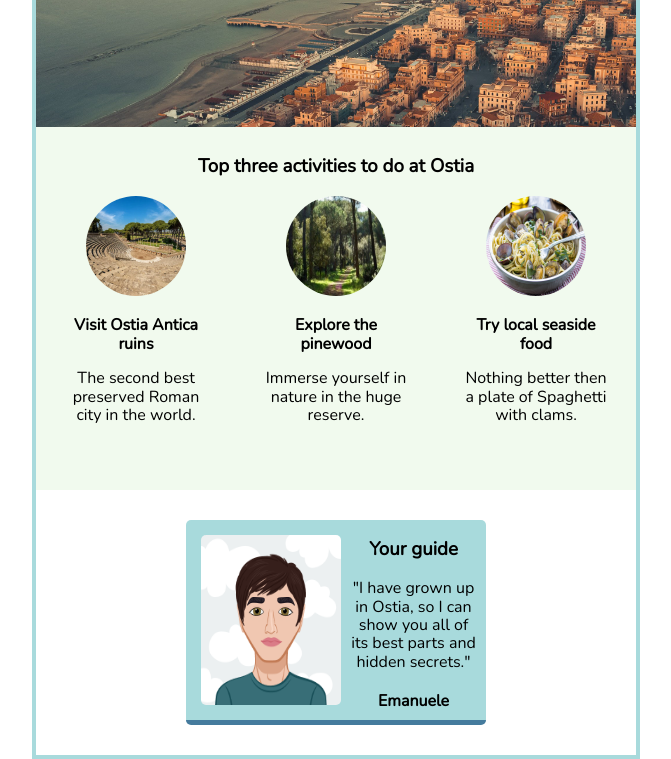
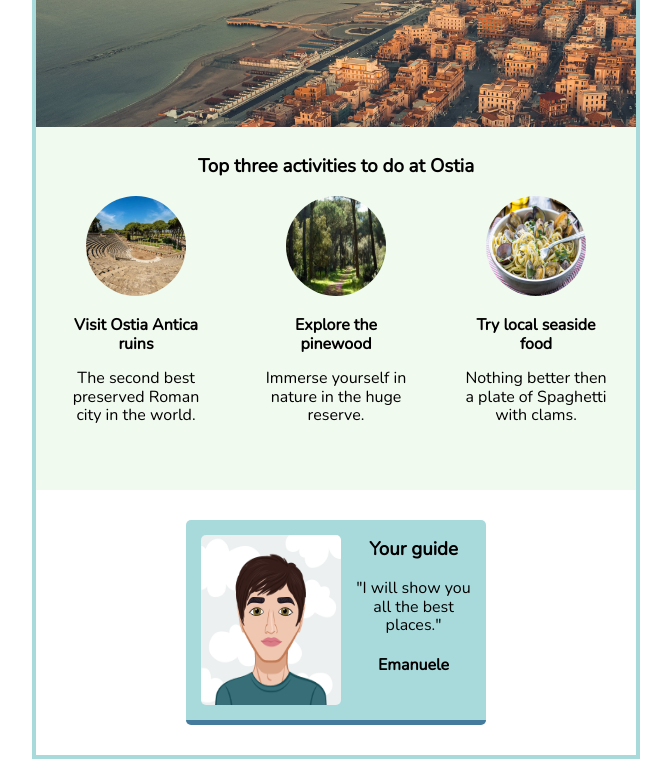
Before and after one commit to Emanuele707/Hometown-homepage, a plain HTML site: page index.html in a window 1280 px wide. Shown: the part 177-936 px from the top of the page, without its empty margins (304-975 px from the left). Drawn offline with nearby package versions, Linux system fonts and the light colour scheme.

Commit message:
Update index.html

```diff
--- a/index.html
+++ b/index.html
@@ -38,7 +38,7 @@
                 <img id="guide-photo" src="AvatarMaker.png">
                 <div id="guide-text">
                     <h3>Your guide</h3>
-                    <p>"I have grown up in Ostia, so I can show you all of its best parts and hidden secrets."</p>
+                    <p>"I will show you all the best places."</p>
                     <h4>Emanuele</h4>
                 </div>
             </div>
```
